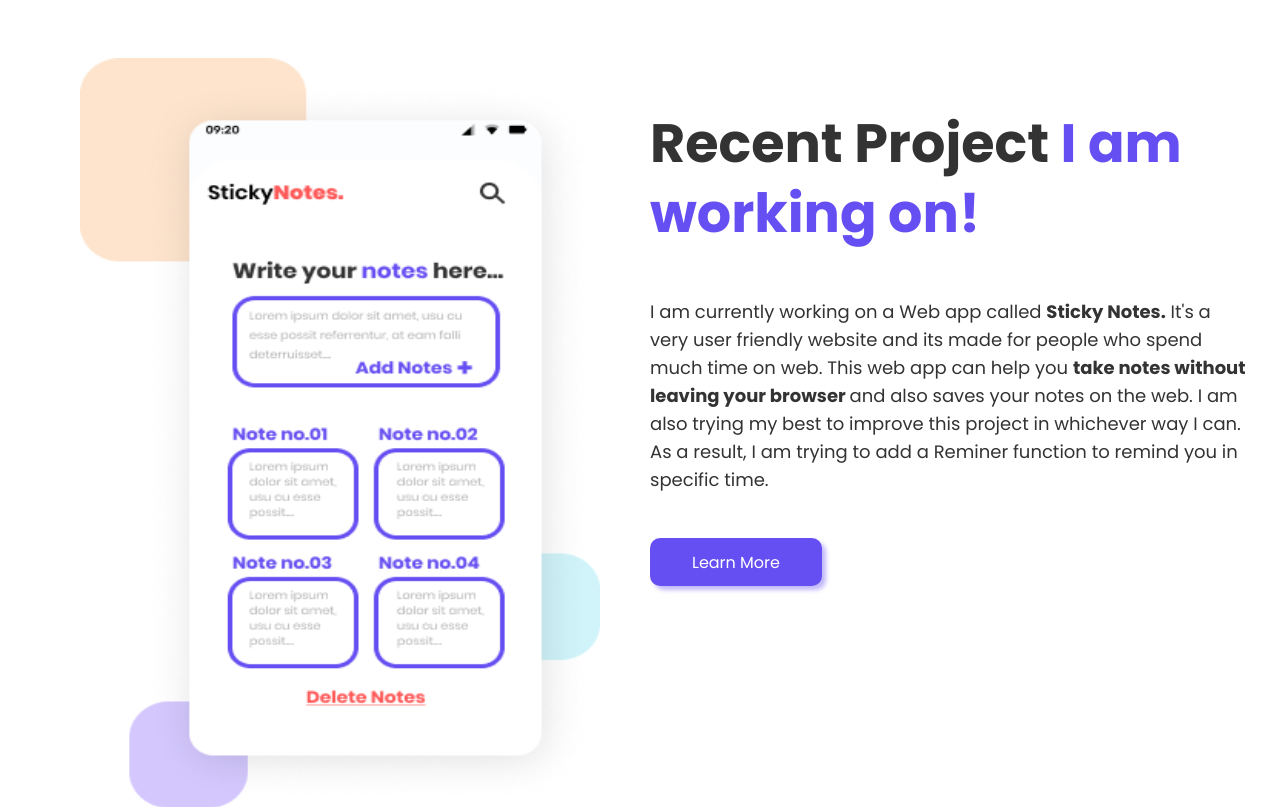
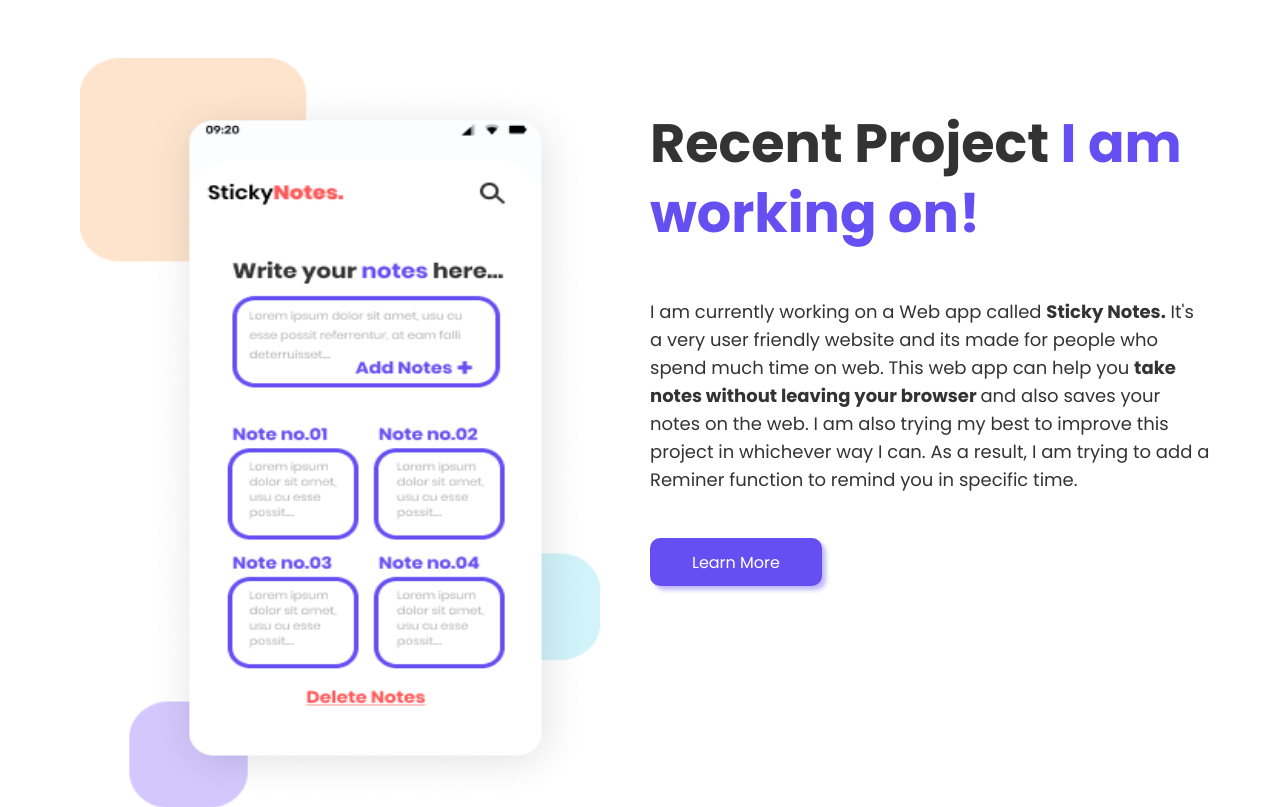
Before and after one commit to AskatAsh/Hero-Portfolio, a plain HTML site: page index.html in a window 1280 px wide. Shown: the part 2842-3649 px from the top of the page. Drawn offline with Linux system fonts and the light colour scheme.

Commit message:
size adjusted in para 7

```diff
--- a/css/style.css
+++ b/css/style.css
@@ -244,7 +244,7 @@ h3 {
   top: 2950px;
 }
 .para-7 {
-  width: 600px;
+  width: 560px;
   height: 200px;
   left: 650px;
   top: 3140px;
```
